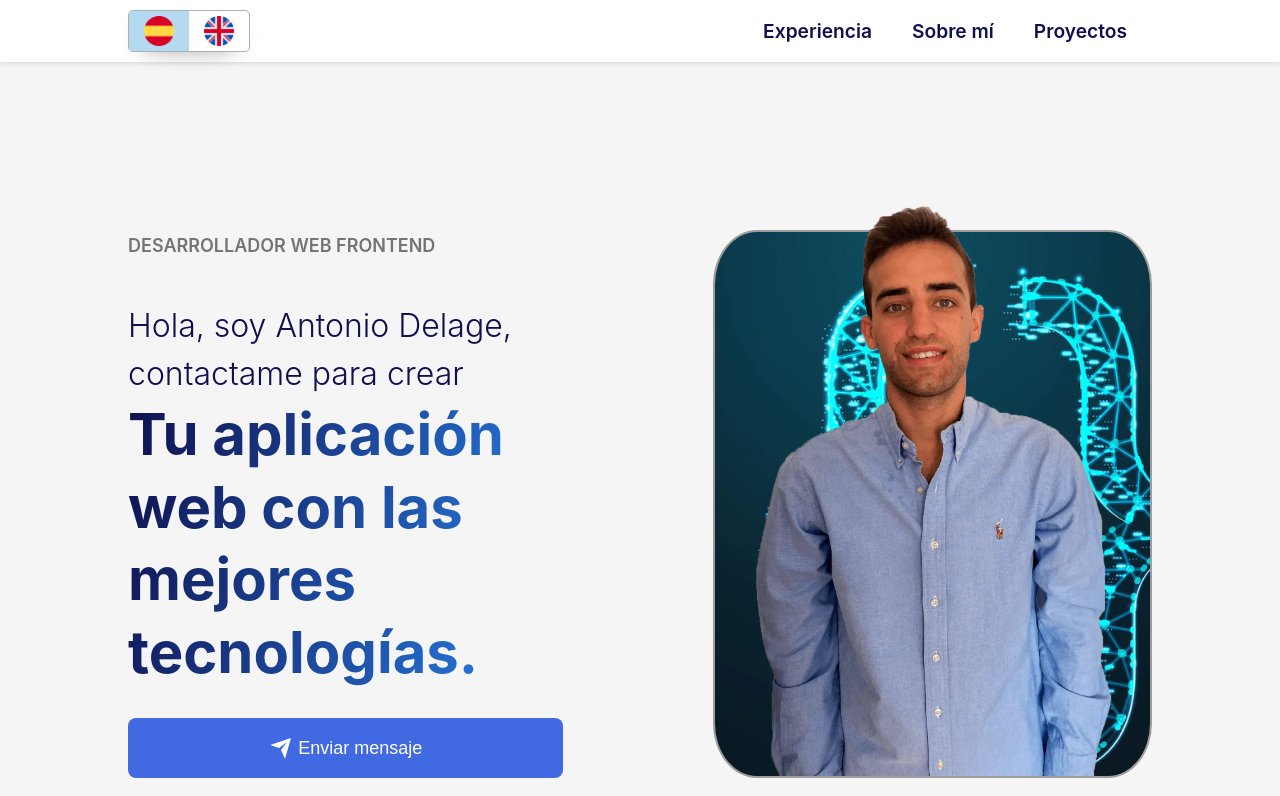
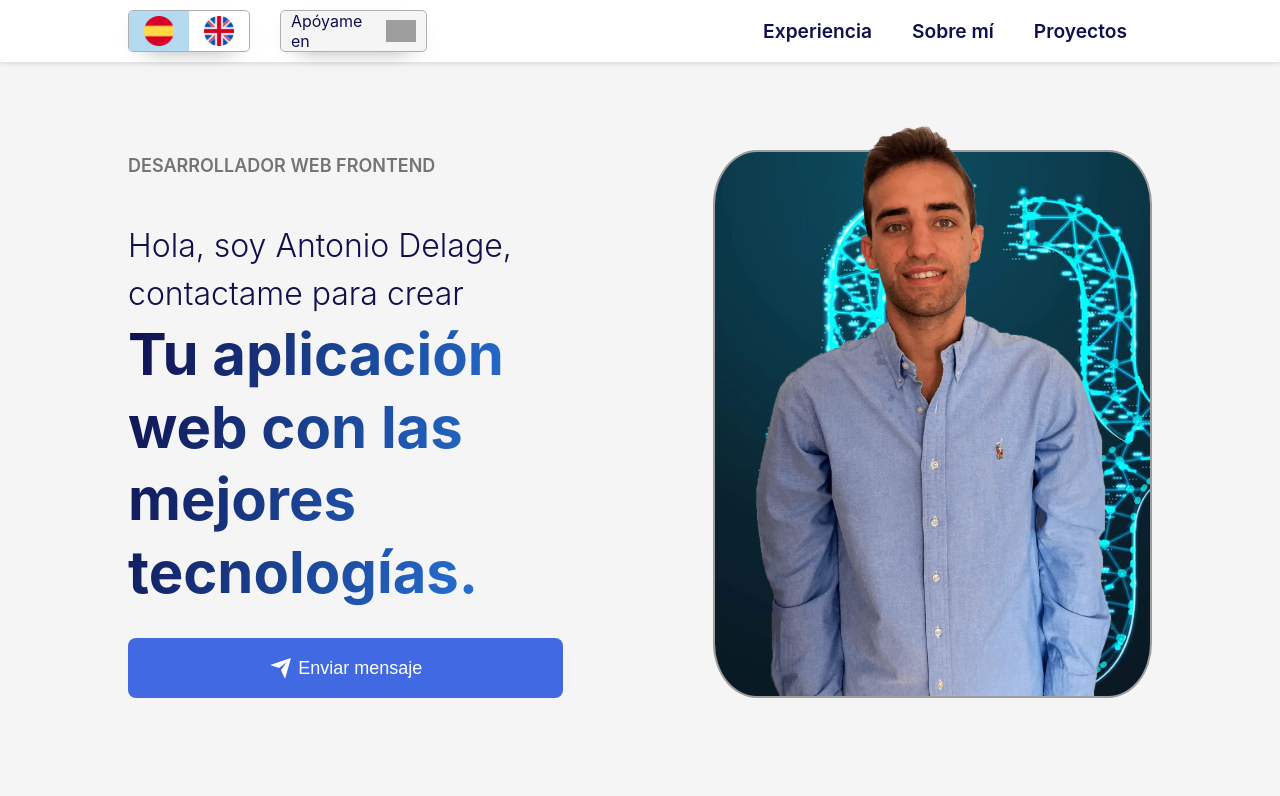
Before and after one commit to 10delin/portfolio, a React (Create React App) app: page / in a window 1280 px wide. Shown: the top 796 px of the page. Built offline with nearby package versions, Linux system fonts and the light colour scheme; grey boxes are pictures that could not be loaded.

Commit message:
feat(contribute-github): activate again

```diff
--- a/src/components/ContributeGithub/ContributeGithub.js
+++ b/src/components/ContributeGithub/ContributeGithub.js
@@ -1,16 +1,10 @@
-import { useState } from "react";
-
 const ContributeGithub = ({ t }) => {
-  const [isPressed, setIsPressed] = useState(false);
-
-  if (!isPressed) {
   return (
     <div className="contribute-github">
       <a
         href="https://github.com/10delin/portfolio"
         target="_blank"
         rel="noreferrer"
-          onClick={() => setIsPressed(!isPressed)}
       >
         <span>{t("contributeGitHub")}</span>
         <img
@@ -20,7 +14,6 @@
       </a>
     </div>
   );
-  }
 };
 
 export default ContributeGithub;
--- a/src/components/Header/Header.js
+++ b/src/components/Header/Header.js
@@ -1,6 +1,7 @@
 import { useTranslation } from "react-i18next";
 import ChangeLanguage from "../ChangeLanguage/ChangeLanguage";
 import useWindowSize from "../../hooks/useWindowSize";
+import ContributeGithub from "../ContributeGithub/ContributeGithub";
 
 const Header = () => {
   const { t } = useTranslation("translation");
@@ -9,6 +10,7 @@
     <header className="header">
       <div className="header__content">
         {size.width > 600 && <ChangeLanguage />}
+        {size.width > 1024 && <ContributeGithub t={t} />}
 
         <div className="header__description">
           <p className="header__description__items">
--- a/src/components/MainDescription/MainDescription.js
+++ b/src/components/MainDescription/MainDescription.js
@@ -5,6 +5,7 @@
 import ChangeLanguage from "../ChangeLanguage/ChangeLanguage";
 import ModalSendMessage from "../ModalSendMessage/ModalSendMessage";
 import { useState } from "react";
+import ContributeGithub from "../ContributeGithub/ContributeGithub";
 
 const MainDescription = ({ t }) => {
   const [showModal, setShowModal] = useState(false);
@@ -12,7 +13,11 @@
   const size = useWindowSize();
   return (
     <div id="main" className="main-description">
-      {size.width < 600 && <ChangeLanguage />}
+      {size.width < 600 && (
+        <div className="main-description__content-buttons">
+          <ChangeLanguage /> <ContributeGithub t={t} />
+        </div>
+      )}
       <div className="main-description__content-picture">
         <div className="main-description__content">
           <p className="main-description__subtitle">
--- a/src/locales/en-GB/translation.json
+++ b/src/locales/en-GB/translation.json
@@ -34,7 +34,7 @@
       }
     },
     "certificate": "Certified in :",
-    "contributeGitHub": "Contribute on GitHub",
+    "contributeGitHub": "Support on",
     "about": {
       "title": " About me",
       "item1": "-Professional web application development specialized in the frontend with the React JS library. ",
--- a/src/locales/es-ES/translation.json
+++ b/src/locales/es-ES/translation.json
@@ -37,7 +37,7 @@
     },
 
     "certificate": "Certificado en :",
-    "contributeGitHub" : "Contribuye en GitHub",
+    "contributeGitHub" : "Apóyame en",
 
     "about":{
         "title": " Sobre mí",
--- a/src/styles/components/_change-language.scss
+++ b/src/styles/components/_change-language.scss
@@ -6,7 +6,6 @@
   box-shadow: 0 8px 24px -17px #000101;
   max-width: 122px;
   margin-bottom: 24px;
-
   @include breakpoint(mobile) {
     margin-bottom: initial;
   }
--- a/src/styles/components/_contribute-github.scss
+++ b/src/styles/components/_contribute-github.scss
@@ -1,6 +1,7 @@
 .contribute-github {
-  position: absolute;
-  bottom: -42px;
+  display: flex;
+  position: relative;
+  margin-left: 30px;
 
   a {
     display: flex;
@@ -10,9 +11,10 @@
     color: #0f104d;
     background-color: #f5f5f5;
     border: 1px solid #afafaf;
-    border-top: none;
-    border-radius: 0px 0px 5px 5px;
+    border-radius: 5px;
     box-shadow: 0 8px 24px -17px #000101;
+    width: 125px;
+    max-height: 30px;
 
     img {
       width: 30px;
@@ -25,5 +27,6 @@
 
   span {
     margin-right: 5px;
+    width: 100%;
   }
 }
--- a/src/styles/components/_main-description.scss
+++ b/src/styles/components/_main-description.scss
@@ -1,6 +1,14 @@
 .main-description {
   display: flex;
   flex-direction: column;
+
+  &__content-buttons {
+    display: flex;
+    flex-direction: row;
+    justify-content: space-between;
+    width: 100%;
+    margin-bottom: 30px;
+  }
 
   &__content-picture {
     display: flex;
--- a/src/styles/pages/Home.scss
+++ b/src/styles/pages/Home.scss
@@ -11,7 +11,7 @@
 
   @include breakpoint(desktop) {
     padding: $padding-desktop;
-    padding-top: 230px;
+    padding-top: 150px;
   }
 
   @include breakpoint(desktop-large) {
--- a/src/utils/model.js
+++ b/src/utils/model.js
@@ -97,7 +97,6 @@
     icon: "https://img.icons8.com/color/48/000000/whatsapp--v1.png",
     title: "Whatsapp",
     alt: "whatsapp",
-    link: "https://wa.me/695484893",
   },
 ];
 
```
Lines whose indentation alone changed are shown as unchanged.
